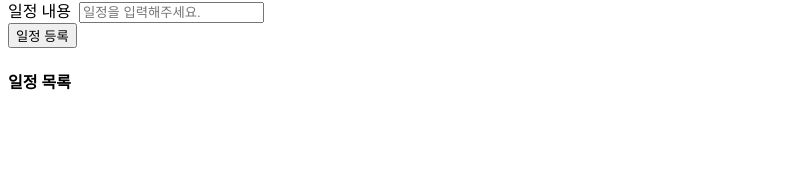
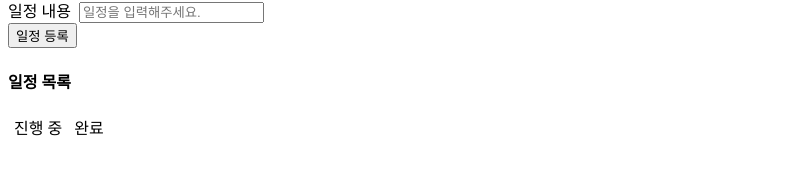
Before and after one commit to Rayched/mapleToDo, a React (Create React App) app: page / in a window 1280 px wide. Shown: the part 135-310 px from the top of the page, without its empty margins (0-810 px from the left). Built offline with nearby package versions, Linux system fonts and the light colour scheme.

Commit message:
To Do List, 카테고리 바꾸는 Button 추가

```diff
--- a/src/ToDoForm.tsx
+++ b/src/ToDoForm.tsx
@@ -1,7 +1,7 @@
 //To Do List
 //일정 정보를 입력하는 입력 form
 
-import { useState } from "react";
+import React, { useState } from "react";
 import { useForm } from "react-hook-form";
 import styled from "styled-components";
 
@@ -16,7 +16,8 @@ interface I_InputData {
 interface I_ToDo {
     openT?: string;
     endT?: string;
-    Doing?: string;
+    ToDo_text?: string;
+    Category: "To-Do"|"Done";
 };
 
 const InputForm = styled.form`
@@ -25,26 +26,36 @@ const InputForm = styled.form`
     }
 `;
 
-const ToDoList = styled.div``;
+const ToDoList = styled.div`
+
+    .NavBar {
+        display: flex;
+
+        .Category {
+            padding: 0px 3px;
+            margin: 0px 3px;
+        }
+    };
+`;
 
 function ToDoForm(){
-    const [ToDo, setToDo] = useState<I_ToDo[]>([]);
+    const [ToDos, setToDos] = useState<I_ToDo[]>([]);
 
     const {
         register,
         handleSubmit,
         setValue,
-        formState
     } = useForm();
 
     const onValid = (data: I_InputData) => {
         const ToDoInfo: I_ToDo = {
             openT: data.opT_Hour + ":" + data.opT_Minute,
             endT: data.edT_Hour + ":" + data.edT_Minute,
-            Doing: data.ToDoInput
+            ToDo_text: data.ToDoInput,
+            Category: "To-Do"
         };
 
-        setToDo((oldToDo) => [...oldToDo, ToDoInfo]);
+        setToDos((oldToDo) => [...oldToDo, ToDoInfo]);
 
         //Input 값 초기화
 
@@ -55,7 +66,33 @@ function ToDoForm(){
         setValue("ToDoInput", "");
     };
 
-    console.log(formState.errors);
+    const Change_Categorys = (event: React.MouseEvent<HTMLButtonElement>) => {
+        const {
+            currentTarget: {name}
+        } = event;
+
+        console.log(event);
+
+        setToDos((oldToDos) => {
+            const TargetIndex = ToDos.findIndex((todo) => todo.ToDo_text === name);
+            const FindToDo = oldToDos[TargetIndex];
+
+            const newCategory = FindToDo.Category === "To-Do" ? "Done": "To-Do";
+
+            const newToDo: I_ToDo = {
+                openT: FindToDo.openT,
+                endT: FindToDo.endT,
+                ToDo_text: FindToDo.ToDo_text,
+                Category: newCategory
+            };
+
+            return [
+                ...oldToDos.slice(0, TargetIndex),
+                newToDo,
+                ...oldToDos.slice(TargetIndex + 1)
+            ];
+        });
+    }
 
     return (
         <div>
@@ -123,15 +160,22 @@ function ToDoForm(){
             </InputForm>
             <ToDoList>
                 <h4>일정 목록</h4>
+                <div className="NavBar">
+                    <span className="Category">진행 중</span>
+                    <span className="Category">완료</span>
+                </div>
                 <ul>
                     {
-                        ToDo.length === 0 ? null
+                        ToDos.length === 0 ? null
                         : (
-                                ToDo.map((todo) => {
+                                ToDos.map((todo) => {
                                     return (
                                         <li>
-                                            <input type="checkbox"/>
-                                            {todo.Doing} ({todo.openT} ~ {todo.endT})
+                                            {todo.ToDo_text} ({todo.openT} ~ {todo.endT})
+                                            / {todo.Category}
+                                            / <button name={todo.ToDo_text} onClick={Change_Categorys}>
+                                                {todo.Category === "To-Do" ? "진행 중" : "완료"}
+                                            </button>
                                         </li>
                                     );
                                 })
```
